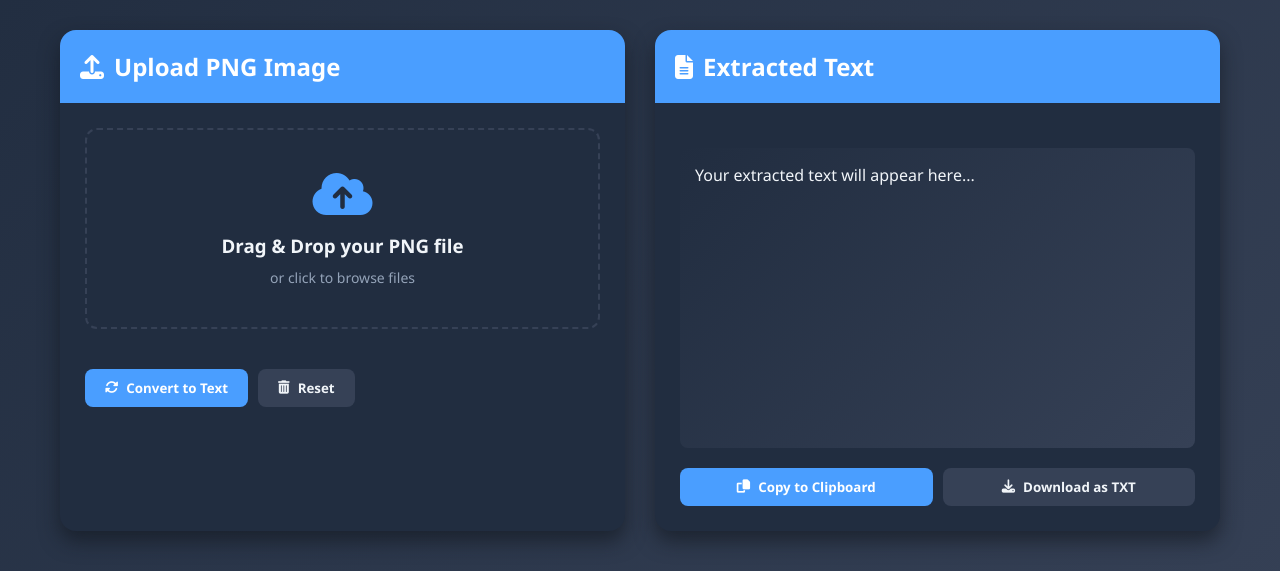
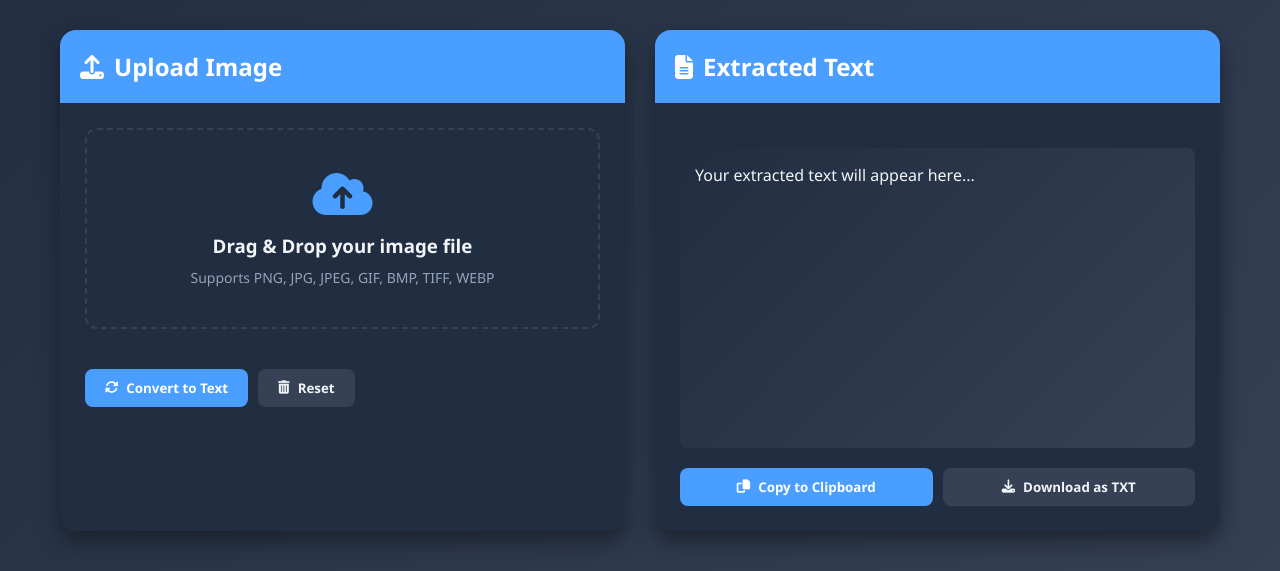
Before and after one commit to Fredqumby/Text-To-Image-Convertor, a Flask app: page / in a window 1280 px wide. Shown: the part 99-670 px from the top of the page. Run offline with Flask 3, Linux system fonts and the light colour scheme.

Commit message:
Add files via upload

```diff
--- a/app.py
+++ b/app.py
@@ -40,9 +40,19 @@
         language = request.form.get('language', 'eng')
         logger.info(f'Processing file: {file.filename}, language: {language}')
 
-        # Validate file type
-        if not file.filename.lower().endswith('.png'):
-            return jsonify({'error': 'Only PNG files are supported'}), 400
+        # Validate file type - support all common image formats
+        allowed_extensions = {'.png', '.jpg', '.jpeg', '.gif', '.bmp', '.tiff', '.tif', '.webp'}
+        file_ext = os.path.splitext(file.filename.lower())[1]
+        if file_ext not in allowed_extensions:
+            return jsonify({'error': 'Supported formats: PNG, JPG, JPEG, GIF, BMP, TIFF, WEBP'}), 400
+
+        # Determine MIME type for API
+        mime_types = {
+            '.png': 'image/png', '.jpg': 'image/jpeg', '.jpeg': 'image/jpeg',
+            '.gif': 'image/gif', '.bmp': 'image/bmp', '.tiff': 'image/tiff',
+            '.tif': 'image/tiff', '.webp': 'image/webp'
+        }
+        mime_type = mime_types.get(file_ext, 'image/jpeg')
 
         # Reset file pointer
         file.seek(0)
@@ -51,7 +61,7 @@
         logger.info('Sending request to OCR.space API')
         response = requests.post(
             'https://api.ocr.space/parse/image',
-            files={'file': (file.filename, file.read(), 'image/png')},
+            files={'file': (file.filename, file.read(), mime_type)},
             data={
                 'apikey': OCR_API_KEY,
                 'language': language,
--- a/templates/index.html
+++ b/templates/index.html
@@ -1392,14 +1392,14 @@
         <main class="main-content">
             <div class="card">
                 <div class="card-header">
-                    <h2><i class="fas fa-upload"></i> Upload PNG Image</h2>
+                    <h2><i class="fas fa-upload"></i> Upload Image</h2>
                 </div>
                 <div class="card-body">
                     <div class="upload-area" id="uploadArea">
                         <i class="fas fa-cloud-upload-alt"></i>
-                        <h3>Drag & Drop your PNG file</h3>
-                        <p>or click to browse files</p>
-                        <input type="file" id="fileInput" class="file-input" accept=".png,image/png">
+                        <h3>Drag & Drop your image file</h3>
+                        <p>Supports PNG, JPG, JPEG, GIF, BMP, TIFF, WEBP</p>
+                        <input type="file" id="fileInput" class="file-input" accept="image/*">
                     </div>
 
                     <div class="preview-container">
@@ -1694,12 +1694,11 @@
 
         // Functions
         function handleFile(file) {
-            // More flexible file type checking for mobile compatibility
-            const validTypes = ['image/png', 'image/PNG', 'image/x-png'];
-            const isPNG = validTypes.includes(file.type) || file.name.toLowerCase().endsWith('.png');
-
-            if (!isPNG) {
-                showToast('Please upload a PNG file', 'danger');
+            const validTypes = ['image/png', 'image/jpeg', 'image/jpg', 'image/gif', 'image/bmp', 'image/tiff', 'image/webp'];
+            const isValidImage = validTypes.includes(file.type) || /\.(png|jpe?g|gif|bmp|tiff?|webp)$/i.test(file.name);
+
+            if (!isValidImage) {
+                showToast('Please upload a valid image file (PNG, JPG, JPEG, GIF, BMP, TIFF, WEBP)', 'danger');
                 return;
             }
 
```
